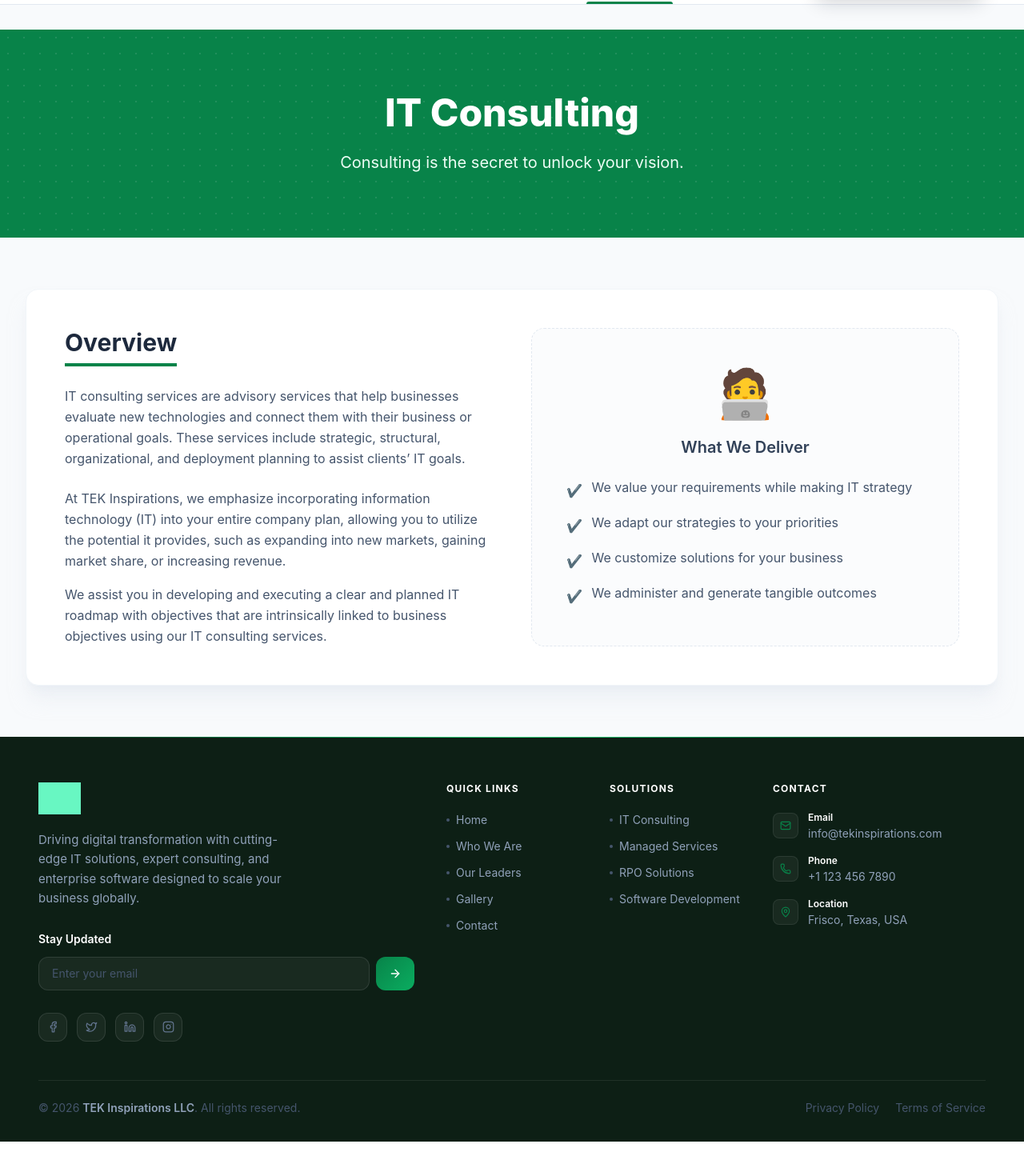
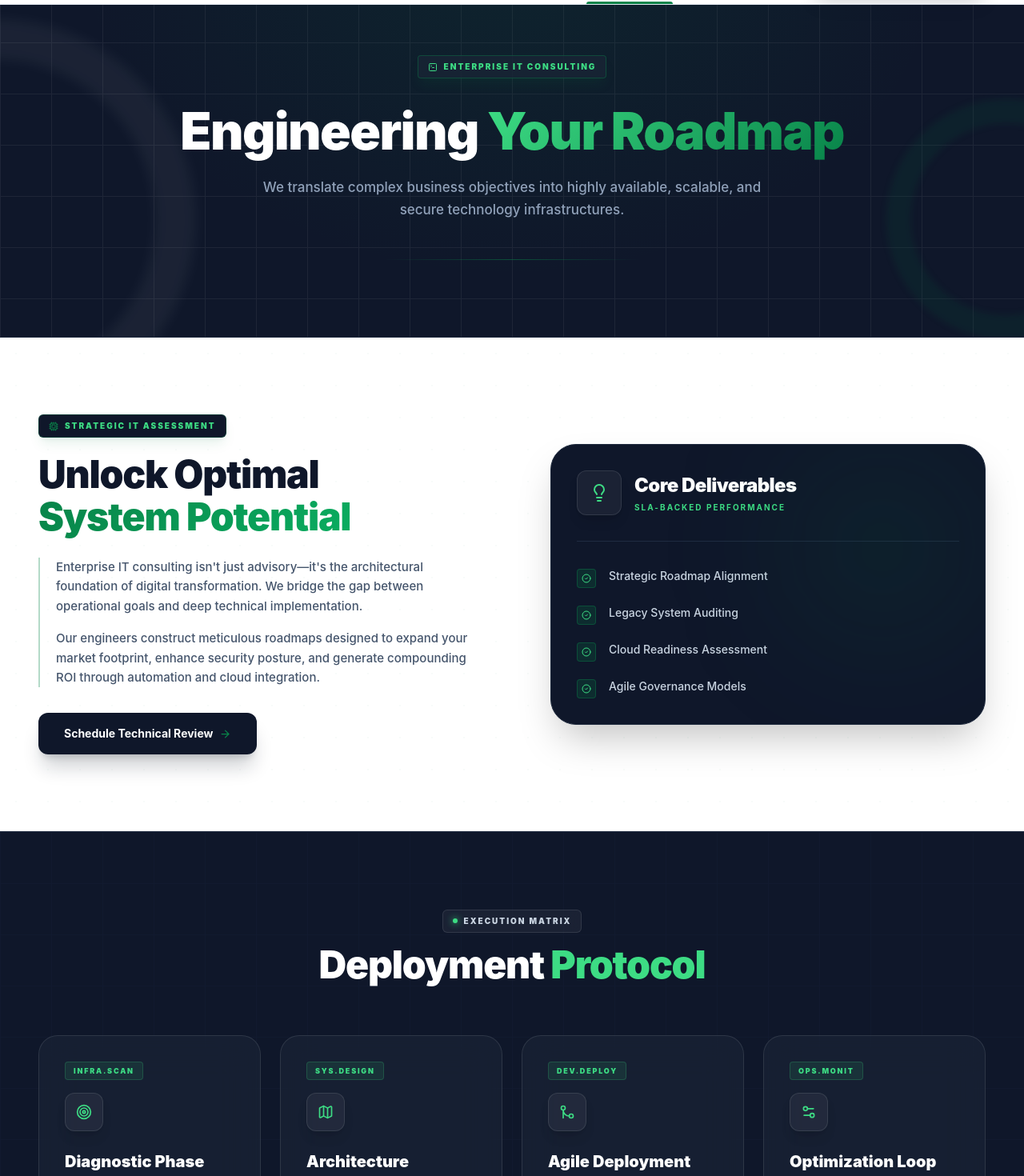
Before and after one commit to anupchauhanak6/tek-inspirations-llc, a React (Vite) app in the folder frontend/: page /our-solutions/it-consulting in a window 1280 px wide. Shown: the part 75-1545 px from the top of the page at 80% size. Before the commit the page ends 1502 px from the top, so only its background shows below. Built offline with nearby package versions, Linux system fonts and the light colour scheme; grey boxes are pictures that could not be loaded.

Commit message:
feat: implement core pages and centralize application routing structure

```diff
--- a/frontend/src/pages/ITConsulting.jsx
+++ b/frontend/src/pages/ITConsulting.jsx
@@ -1,83 +1,136 @@
 import React from "react";
 import { motion } from "framer-motion";
+import { Link } from "react-router-dom";
+import { CheckCircle2, Lightbulb, Target, Map, BarChart3, ArrowRight, GitMerge, Settings2, Cpu } from "lucide-react";
+import PageHero from "../components/PageHero";
+
+const deliverables = [
+  "Strategic Roadmap Alignment",
+  "Legacy System Auditing",
+  "Cloud Readiness Assessment",
+  "Agile Governance Models",
+];
+
+const process = [
+  { step: "INFRA.SCAN", icon: Target,   title: "Diagnostic Phase",       desc: "Comprehensive auditing of current tech stack, uncovering vulnerabilities and resource bottlenecks." },
+  { step: "SYS.DESIGN", icon: Map,      title: "Architecture Strategy",  desc: "Developing a highly scalable, ISO-compliant blueprint bridging modern SaaS with internal workflows." },
+  { step: "DEV.DEPLOY", icon: GitMerge, title: "Agile Deployment",       desc: "Executing phased rollouts with zero operational downtime and robust CI/CD integration." },
+  { step: "OPS.MONIT",  icon: Settings2,title: "Optimization Loop",      desc: "Real-time telemetry and iterative refining to exceed predefined Key Performance Indicators." },
+];
 
 function ITConsulting() {
-  const values = [
-    "We value your requirements while making IT strategy",
-    "We adapt our strategies to your priorities",
-    "We customize solutions for your business",
-    "We administer and generate tangible outcomes",
-  ];
+  return (
+    <div className="min-h-screen bg-[#f8fafc]">
+      <PageHero
+        badge="Enterprise IT Consulting"
+        title="Engineering"
+        highlight="Your Roadmap"
+        subtitle="We translate complex business objectives into highly available, scalable, and secure technology infrastructures."
+      />
 
-  return (
-    <div className="min-h-screen bg-slate-50 pt-28 pb-16">
-      {/* Hero Section */}
-      <div className="bg-[#088349] py-20 relative overflow-hidden">
-        <div className="absolute inset-0 opacity-10 bg-[radial-gradient(circle_at_center,white_1px,transparent_1px)] bg-[size:20px_20px]"></div>
-        <div className="max-w-7xl mx-auto px-4 sm:px-6 lg:px-8 relative z-10 text-center">
-          <motion.h1
-            initial={{ opacity: 0, y: -20 }}
-            animate={{ opacity: 1, y: 0 }}
-            transition={{ duration: 0.6 }}
-            className="text-4xl md:text-5xl font-extrabold text-white mb-6"
-          >
-            IT Consulting
-          </motion.h1>
-          <motion.p
-            initial={{ opacity: 0, y: 20 }}
-            animate={{ opacity: 1, y: 0 }}
-            transition={{ duration: 0.6, delay: 0.2 }}
-            className="text-lg md:text-xl text-emerald-50 max-w-2xl mx-auto"
-          >
-            Consulting is the secret to unlock your vision.
-          </motion.p>
+      {/* ── Capabilities Overview ── */}
+      <section className="py-24 bg-white relative overflow-hidden">
+        {/* Subtle Tech Grid */}
+        <div className="absolute inset-0 z-0 opacity-[0.03]" style={{ backgroundImage: "radial-gradient(#088349 1px, transparent 1px)", backgroundSize: "40px 40px" }} />
+
+        <div className="max-w-7xl mx-auto px-6 lg:px-12 relative z-10">
+          <div className="grid grid-cols-1 lg:grid-cols-2 gap-16 lg:gap-24 items-center">
+
+            <motion.div initial={{ opacity: 0, x: -24 }} whileInView={{ opacity: 1, x: 0 }} viewport={{ once: true }} transition={{ duration: 0.6 }}>
+              <div className="inline-flex items-center gap-2 px-3 py-1.5 rounded-md bg-[#0f172a] shadow-lg shadow-[#088349]/10 border border-[#088349]/30 mb-5">
+                <Cpu size={12} className="text-[#088349]" />
+                <span className="text-[#3ddc84] text-[10px] font-black uppercase tracking-[0.2em]">Strategic IT Assessment</span>
+              </div>
+              <h2 className="text-3xl lg:text-5xl font-black text-[#0f172a] mb-6 leading-[1.1] tracking-tight">
+                Unlock Optimal <br/>
+                <span style={{ background: "linear-gradient(135deg,#088349,#0aad60)", WebkitBackgroundClip: "text", WebkitTextFillColor: "transparent" }}>
+                  System Potential
+                </span>
+              </h2>
+              <div className="space-y-4 text-slate-600 leading-relaxed text-[15px] font-medium border-l-2 border-[#088349]/30 pl-5 mb-8">
+                <p>Enterprise IT consulting isn't just advisory—it's the architectural foundation of digital transformation. We bridge the gap between operational goals and deep technical implementation.</p>
+                <p>Our engineers construct meticulous roadmaps designed to expand your market footprint, enhance security posture, and generate compounding ROI through automation and cloud integration.</p>
+              </div>
+              <Link to="/contact" className="inline-flex items-center gap-2 px-8 py-4 rounded-xl bg-[#0f172a] hover:bg-[#1e293b] text-white font-bold text-sm transition-all duration-300 shadow-xl shadow-[#0f172a]/20 hover:-translate-y-0.5 group">
+                Schedule Technical Review <ArrowRight size={15} className="text-[#088349] group-hover:translate-x-1 transition-transform" />
+              </Link>
+            </motion.div>
+
+            <motion.div initial={{ opacity: 0, x: 24 }} whileInView={{ opacity: 1, x: 0 }} viewport={{ once: true }} transition={{ duration: 0.6, delay: 0.1 }}>
+              <div className="bg-[#0f172a] rounded-[2rem] border border-slate-800 shadow-2xl p-8 relative overflow-hidden">
+                <div className="absolute top-0 right-0 w-64 h-64 bg-[#088349]/10 rounded-full blur-[80px] pointer-events-none" />
+
+                <div className="flex items-center gap-4 mb-8 pb-8 border-b border-slate-700/50">
+                  <div className="w-14 h-14 rounded-xl bg-white/5 border border-white/10 flex items-center justify-center shadow-lg">
+                    <Lightbulb size={24} className="text-[#3ddc84]" />
+                  </div>
+                  <div>
+                    <p className="font-black text-white text-2xl tracking-tight">Core Deliverables</p>
+                    <p className="text-[#3ddc84] text-[10px] font-bold uppercase tracking-[0.2em] mt-1">SLA-Backed Performance</p>
                   </div>
                 </div>
 
-      {/* Content Section */}
-      <div className="max-w-7xl mx-auto px-4 sm:px-6 lg:px-8 mt-16">
-        <div className="bg-white rounded-2xl shadow-xl shadow-slate-200/50 p-8 md:p-12 border border-slate-100">
-          <div className="grid grid-cols-1 md:grid-cols-2 gap-12 items-center">
-            <div>
-              <h2 className="text-3xl font-bold text-slate-800 mb-6 border-b-4 border-[#088349] inline-block pb-2">
-                Overview
-              </h2>
-              <p className="text-slate-600 leading-relaxed mb-6">
-                IT consulting services are advisory services that help
-                businesses evaluate new technologies and connect them with their
-                business or operational goals. These services include strategic,
-                structural, organizational, and deployment planning to assist
-                clients’ IT goals.
-              </p>
-              <p className="text-slate-600 leading-relaxed">
-                At TEK Inspirations, we emphasize incorporating information
-                technology (IT) into your entire company plan, allowing you to
-                utilize the potential it provides, such as expanding into new
-                markets, gaining market share, or increasing revenue.
-              </p>
-              <p className="text-slate-600 leading-relaxed mt-4">
-                We assist you in developing and executing a clear and planned IT
-                roadmap with objectives that are intrinsically linked to
-                business objectives using our IT consulting services.
-              </p>
+                <ul className="space-y-5">
+                  {deliverables.map((d, i) => (
+                    <li key={i} className="flex items-start gap-4">
+                      <div className="mt-0.5 w-6 h-6 rounded bg-[#088349]/20 border border-[#088349]/40 flex items-center justify-center shrink-0">
+                        <CheckCircle2 size={12} className="text-[#3ddc84]" />
                       </div>
-            <div className="flex justify-center flex-col items-center p-10 bg-slate-50/50 rounded-2xl border border-dashed border-slate-200 h-full">
-              <span className="text-6xl mb-4">🧑‍💻</span>
-              <h3 className="text-xl font-semibold text-slate-700 mt-2">
-                What We Deliver
-              </h3>
-              <ul className="mt-6 space-y-4 text-left w-full max-w-md">
-                {values.map((val, i) => (
-                  <li key={i} className="flex items-start text-slate-600">
-                    <span className="text-[#088349] mr-3 mt-1">✔</span>
-                    <span>{val}</span>
+                      <span className="text-slate-300 text-sm font-medium leading-relaxed">{d}</span>
                     </li>
                   ))}
                 </ul>
               </div>
+            </motion.div>
           </div>
         </div>
+      </section>
+
+      {/* ── Operational Matrix (Process) ── */}
+      <section className="py-24 bg-[#0f172a] relative border-t border-slate-800">
+        <div className="absolute inset-0 z-0 opacity-10 mix-blend-overlay" style={{ backgroundImage: "linear-gradient(#ffffff 1px, transparent 1px), linear-gradient(90deg, #ffffff 1px, transparent 1px)", backgroundSize: "64px 64px" }} />
+
+        <div className="max-w-7xl mx-auto px-6 lg:px-12 relative z-10">
+          <div className="text-center mb-16">
+            <div className="inline-flex items-center gap-2 px-3 py-1.5 rounded-md bg-white/5 border border-white/10 mb-4 backdrop-blur-md">
+              <span className="w-1.5 h-1.5 bg-[#3ddc84] rounded-full animate-pulse shadow-[0_0_8px_#3ddc84]" />
+              <span className="text-slate-300 text-[10px] font-black uppercase tracking-[0.2em]">Execution Matrix</span>
             </div>
+            <h2 className="text-3xl lg:text-5xl font-black text-white mb-4 tracking-tight">
+              Deployment <span className="text-[#3ddc84]">Protocol</span>
+            </h2>
+          </div>
+
+          <div className="grid grid-cols-1 md:grid-cols-2 lg:grid-cols-4 gap-6">
+            {process.map(({ step, icon: Icon, title, desc }, i) => (
+              <motion.div key={step}
+                initial={{ opacity: 0, y: 30 }} whileInView={{ opacity: 1, y: 0 }} viewport={{ once: true }} transition={{ duration: 0.5, delay: i * 0.1 }}
+                className="bg-[#1e293b]/50 backdrop-blur-xl border border-white/10 rounded-[1.5rem] p-8 relative overflow-hidden hover:border-[#088349]/50 hover:bg-[#1e293b]/80 transition-all duration-300 group">
+
+                {/* Tech scanline effect */}
+                <div className="absolute inset-0 bg-gradient-to-b from-transparent via-[#088349]/10 to-transparent h-[200%] -translate-y-[100%] group-hover:translate-y-[100%] transition-transform duration-1000 ease-in-out pointer-events-none" />
+
+                <div className="text-[#3ddc84] text-[9px] font-black uppercase tracking-[0.2em] mb-4 bg-[#3ddc84]/10 rounded border border-[#3ddc84]/20 px-2.5 py-1 w-fit">
+                  {step}
+                </div>
+
+                <div className="w-12 h-12 rounded-xl bg-white/5 border border-white/10 flex items-center justify-center mb-6 shadow-lg group-hover:scale-110 group-hover:border-[#088349]/40 transition-transform">
+                  <Icon size={20} className="text-[#3ddc84]" strokeWidth={2} />
+                </div>
+
+                <h3 className="text-white font-black text-xl mb-3">{title}</h3>
+                <p className="text-slate-400 text-sm leading-relaxed font-medium">{desc}</p>
+              </motion.div>
+            ))}
+          </div>
+
+          <div className="text-center mt-16">
+            <Link to="/contact" className="inline-flex items-center gap-2 px-8 py-4 bg-[#088349] hover:bg-[#0aad60] text-white font-bold text-sm rounded-xl transition-all duration-300 shadow-xl shadow-[#088349]/30 hover:-translate-y-0.5 group">
+              Initialize Consulting Phase <ArrowRight size={16} className="group-hover:translate-x-1 transition-transform" />
+            </Link>
+          </div>
+        </div>
+      </section>
     </div>
   );
 }
```
Lines whose indentation alone changed are shown as unchanged.
